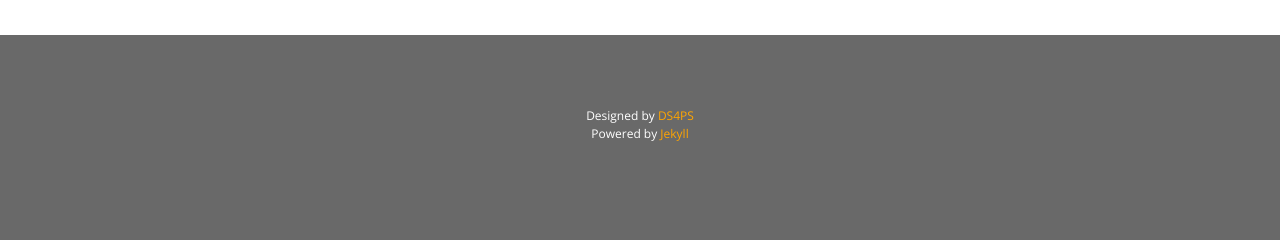
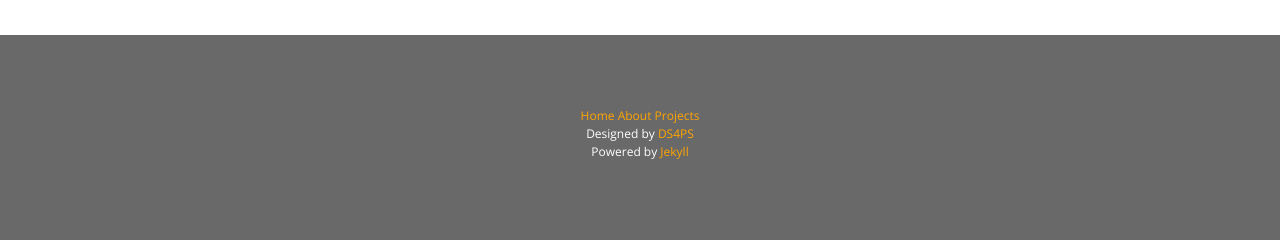
Before and after one commit to DS4PS/ds4ps_dev_site, a Jekyll site: the page built from about.md, in a window 1280 px wide. Shown: the part 814-1054 px from the top of the page. Built offline with Jekyll 4.4.1, drawn with Linux system fonts in a browser that asks for light colours; nearby versions of some CDN libraries; library files that are not in the unit come from our copies.

Commit message:
Update footer.html

```diff
--- a/_includes/footer.html
+++ b/_includes/footer.html
@@ -1,6 +1,28 @@
 <div class="footer" align="center">
 
-  Designed by <a href="https://github.com/DS4PS" target="_blank" style="color:orange">DS4PS</a><BR />
-  Powered by <a href=http://jekyllrb.com target="_blank" style="color:orange">Jekyll</a>
+  <div class="row">
+    <div class="column">
+
+        <a href="https://ds4ps.github.io/ds4ps_dev_site/"  style="color:orange">Home</a>
+
+        {% for page in site.pages %}
+          {% if page.title %}
+          <a  href="{{ page.url | prepend: site.baseurl }}"  style="color:orange">{{ page.title }}</a>
+          {% endif %}
+        {% endfor %}
+
+        <a class="page-link" href="https://github.com/DS4PS" target="_blank"  style="color:orange">Projects</a>
+
+    </div>
+
+    <div class="column">
+
+        Designed by <a href="https://github.com/DS4PS" target="_blank" style="color:orange">DS4PS</a><BR />
+        Powered by <a href=http://jekyllrb.com target="_blank" style="color:orange">Jekyll</a>
+
+    </div>
+  </div>
+
+
 
 </div>
```
